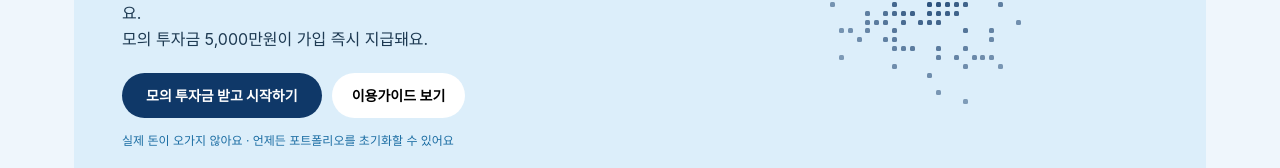
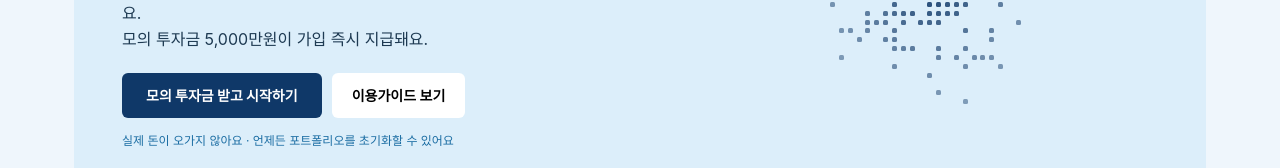
Before and after one commit to prgrms-be-devcourse/NBE10-12-final-BAEDANG, a Next.js app in the folder front/: page / in a window 1280 px wide. Shown: the part 333-501 px from the top of the page. Built offline with nearby package versions, Linux system fonts and the light colour scheme; a web font is replaced by a local one.

Commit message:
fix: 메인 화면 히어로 CTA 버튼의 모서리를 이전 사각형 스타일로 되돌립니다
rounded-full(완전한 필 형태)이 화면과 어울리지 않는다는 피드백을 반영해
rounded-md(6px)로 변경했습니다.

```diff
--- a/front/src/app/page.tsx
+++ b/front/src/app/page.tsx
@@ -82,14 +82,14 @@ export default function MainPage() {
             <div className="mt-5 flex gap-2.5">
               <Link
                 href="/rankings"
-                className="rounded-full px-6 py-3 text-[14px] font-bold"
+                className="rounded-md px-6 py-3 text-[14px] font-bold"
                 style={{ background: "var(--ctaBtn)", color: "var(--ctaBtnText)" }}
               >
                 모의 투자금 받고 시작하기
               </Link>
               <Link
                 href="/guide"
-                className="rounded-full px-5 py-3 text-[14px] font-semibold"
+                className="rounded-md px-5 py-3 text-[14px] font-semibold"
                 style={{ background: "#ffffff", color: "#000000" }}
               >
                 이용가이드 보기
```
